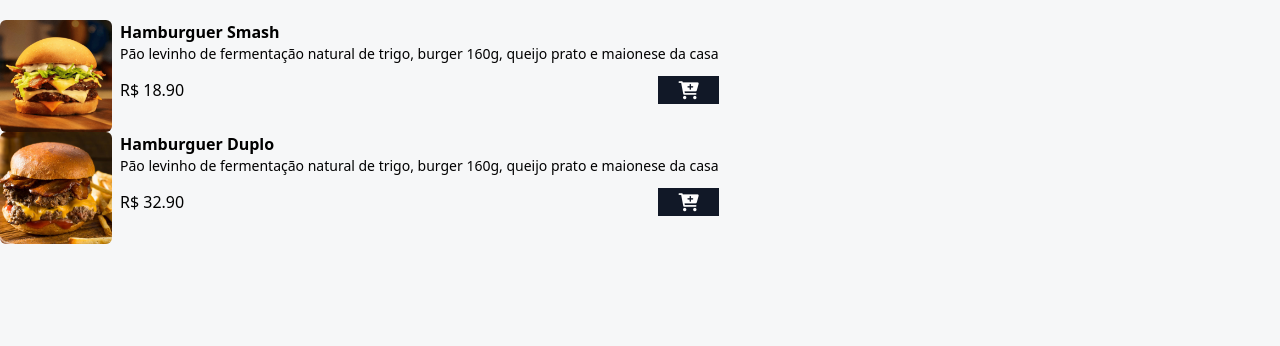
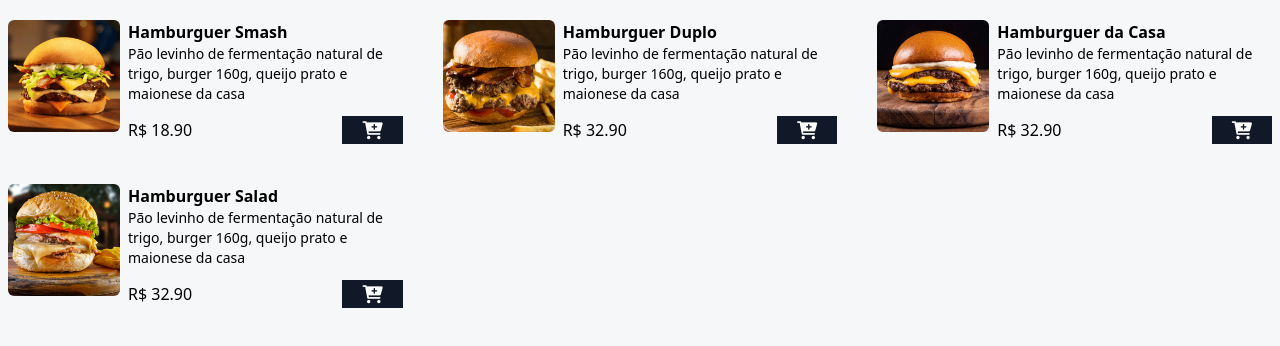
Before and after one commit to MorenoSDev/cardapio, a website: page index.html in a window 1280 px wide. Shown: the part 496-842 px from the top of the page. Before the commit the page ends 800 px from the top, so only its background shows below. Drawn offline with Linux system fonts and the light colour scheme.

```diff
--- a/index.html
+++ b/index.html
@@ -1,22 +1,23 @@
 <!DOCTYPE html>
 <html lang="PT-BR">
+
 <head>
     <meta charset="UTF-8">
     <meta name="viewport" content="width=device-width, initial-scale=1.0">
-    <link rel="stylesheet" href="https://cdnjs.cloudflare.com/ajax/libs/font-awesome/6.0.0-beta3/css/all.min.css" integrity="sha512-Fo3rlrZj/k7ujTnHg4CGR2D7kSs0v4LLanw2qksYuRlEzO+tcaEPQogQ0KaoGN26/zrn20ImR1DfuLWnOo7aBA==" crossorigin="anonymous" referrerpolicy="no-referrer" />
+    <link rel="stylesheet" href="https://cdnjs.cloudflare.com/ajax/libs/font-awesome/6.0.0-beta3/css/all.min.css"
+        integrity="sha512-Fo3rlrZj/k7ujTnHg4CGR2D7kSs0v4LLanw2qksYuRlEzO+tcaEPQogQ0KaoGN26/zrn20ImR1DfuLWnOo7aBA=="
+        crossorigin="anonymous" referrerpolicy="no-referrer" />
     <link rel="stylesheet" href="./styles/output.css">
 
     <title>Dev Burger - A melhor hamburgueria dev!</title>
 </head>
+
 <body>
     <!-- HEADER-->
     <header class="w-full h-[420px] bg-zinc-900 bg-home bg-cover bg-center">
         <div class="w-full h-full flex flex-col justify-center items-center">
-            <img
-             src="assets/hamb-1.png"
-             alt="Logo deve burguer"
-             class="w-32 h-32 rounded-full shadow-lg hover:scale-110 duration-200"
-             >
+            <img src="assets/hamb-1.png" alt="Logo deve burguer"
+                class="w-32 h-32 rounded-full shadow-lg hover:scale-110 duration-200">
 
             <h1 class="text-4xl mt-4 mb-2 font-bold text-white">Dev Burguer</h1>
             <span class="text-white font-medium"> Rua dev 10, Campo Grande - MS</span>
@@ -32,25 +33,22 @@
     </h2>
 
     <!--INICIO DO MENU-->
-     <main class="grid grid-cols-1 md:grid-cols-2 gap-7 mx-auto max-w-7xl">
+    <div id="menu">
+        <main class="grid grid-cols-1 md:grid-cols-2 lg:grid-cols-3 md:gap-10 gap-7 mx-auto max-w-7xl px-2 mb-16">
             <!--PRODUTO ITEM-->
             <div class="flex gap-2">
-            <img
-            src="assets/hamb-1.png"
-            alt="Hamburguer Smash"
+                <img src="assets/hamb-1.png" alt="Hamburguer Smash"
                     class="w-28 h-28 rounded-md hover:scale-110 hover:-rotate-2 duration-300">
 
                 <div>
                     <p class="font-bold">Hamburguer Smash</p>
-            <p class="text-sm">Pão levinho de fermentação natural de trigo, burger 160g, queijo prato e maionese da casa </p>
+                    <p class="text-sm">Pão levinho de fermentação natural de trigo, burger 160g, queijo prato e maionese
+                        da casa </p>
 
                     <div class="flex items-center gap-2 justify-between mt-3">
                         <p>R$ 18.90</p>
-                <button
-                    class="bg-gray-900 px-5 rouded add-to-cart-btn"
-                    data-name="Hamburguer Smash"
-                    data-price="18.90"
-                    >
+                        <button class="bg-gray-900 px-5 rouded add-to-cart-btn" data-name="Hamburguer Smash"
+                            data-price="18.90">
                             <i class="fa fa-cart-plus text-lg text-white"></i>
                         </button>
                     </div>
@@ -59,22 +57,58 @@
             <!--FIM PRODUTO ITEM-->
             <!--PRODUTO ITEM-->
             <div class="flex gap-2">
-            <img
-            src="assets/hamb-2.png"
-            alt="Hamburguer Duplo"
+                <img src="assets/hamb-2.png" alt="Hamburguer Duplo"
                     class="w-28 h-28 rounded-md hover:scale-110 hover:-rotate-2 duration-300">
 
                 <div>
                     <p class="font-bold">Hamburguer Duplo</p>
-            <p class="text-sm">Pão levinho de fermentação natural de trigo, burger 160g, queijo prato e maionese da casa </p>
+                    <p class="text-sm">Pão levinho de fermentação natural de trigo, burger 160g, queijo prato e maionese
+                        da casa </p>
 
                     <div class="flex items-center gap-2 justify-between mt-3">
                         <p>R$ 32.90</p>
-                <button
-                    class="bg-gray-900 px-5 rouded add-to-cart-btn"
-                    data-name="Hamburguer Duplo"
-                    data-price="32.90"
-                    >
+                        <button class="bg-gray-900 px-5 rouded add-to-cart-btn" data-name="Hamburguer Duplo"
+                            data-price="32.90">
+                            <i class="fa fa-cart-plus text-lg text-white"></i>
+                        </button>
+                    </div>
+                </div>
+            </div>
+            <!--FIM PRODUTO ITEM-->
+            <!--PRODUTO ITEM-->
+            <div class="flex gap-2">
+                <img src="assets/hamb-3.png" alt="Hamburguer da Casa"
+                    class="w-28 h-28 rounded-md hover:scale-110 hover:-rotate-2 duration-300">
+
+                <div>
+                    <p class="font-bold">Hamburguer da Casa</p>
+                    <p class="text-sm">Pão levinho de fermentação natural de trigo, burger 160g, queijo prato e maionese
+                        da casa </p>
+
+                    <div class="flex items-center gap-2 justify-between mt-3">
+                        <p>R$ 32.90</p>
+                        <button class="bg-gray-900 px-5 rouded add-to-cart-btn" data-name="Hamburguer da Casa"
+                            data-price="30">
+                            <i class="fa fa-cart-plus text-lg text-white"></i>
+                        </button>
+                    </div>
+                </div>
+            </div>
+            <!--FIM PRODUTO ITEM-->
+            <!--PRODUTO ITEM-->
+            <div class="flex gap-2">
+                <img src="assets/hamb-5.png" alt="Hamburguer Salad"
+                    class="w-28 h-28 rounded-md hover:scale-110 hover:-rotate-2 duration-300">
+
+                <div>
+                    <p class="font-bold">Hamburguer Salad</p>
+                    <p class="text-sm">Pão levinho de fermentação natural de trigo, burger 160g, queijo prato e maionese
+                        da casa </p>
+
+                    <div class="flex items-center gap-2 justify-between mt-3">
+                        <p>R$ 32.90</p>
+                        <button class="bg-gray-900 px-5 rouded add-to-cart-btn" data-name="Hamburguer Salad"
+                            data-price="32.90">
                             <i class="fa fa-cart-plus text-lg text-white"></i>
                         </button>
                     </div>
@@ -82,6 +116,9 @@
             </div>
             <!--FIM PRODUTO ITEM-->
         </main>
+        <div class="mx-auto max-w-7xl"></div>
+    </div>
     <!--FIM DO MENU-->
 </body>
+
 </html>
```
Also changed, not shown: styles/output.css. Lines whose indentation alone changed are shown as unchanged.
